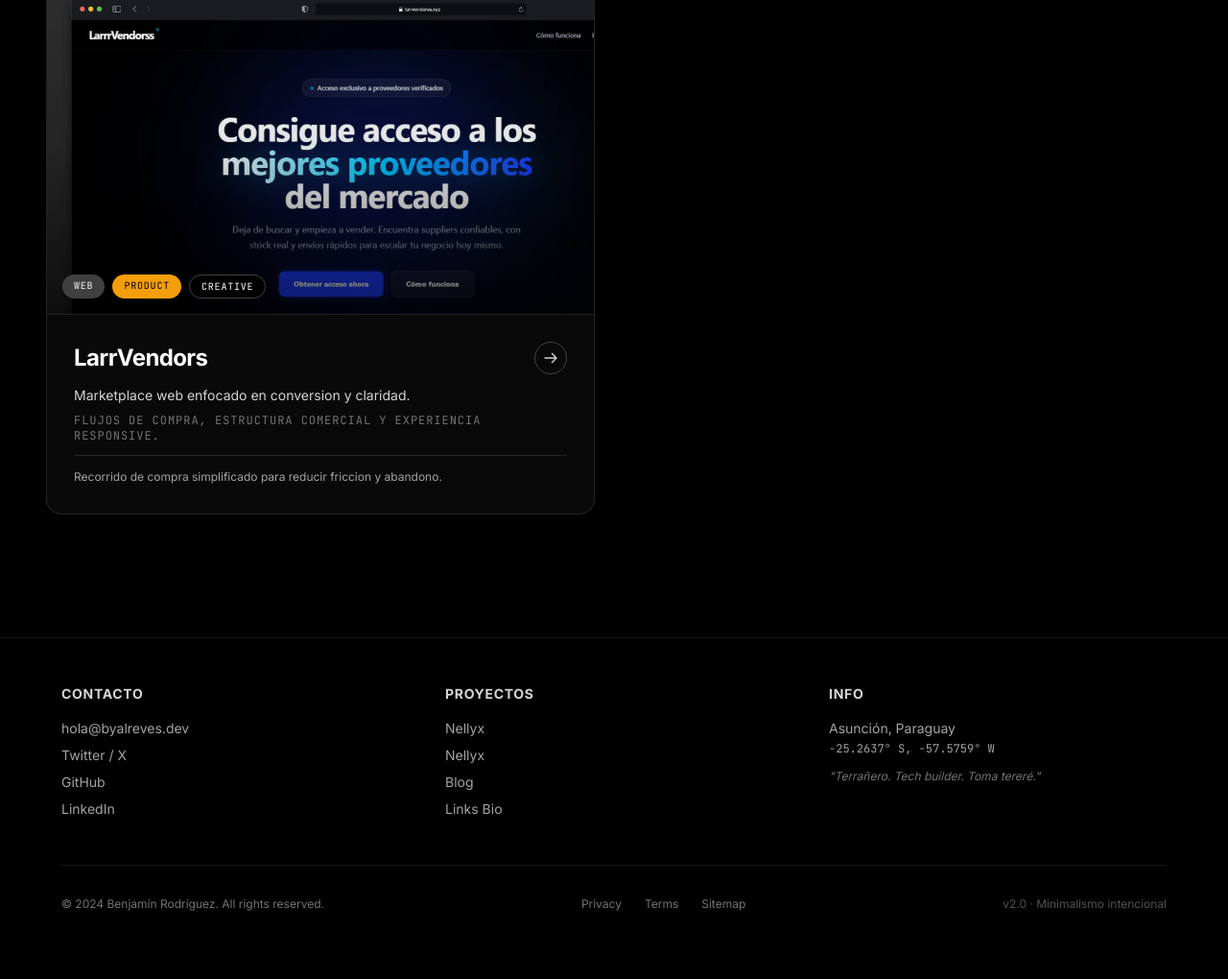
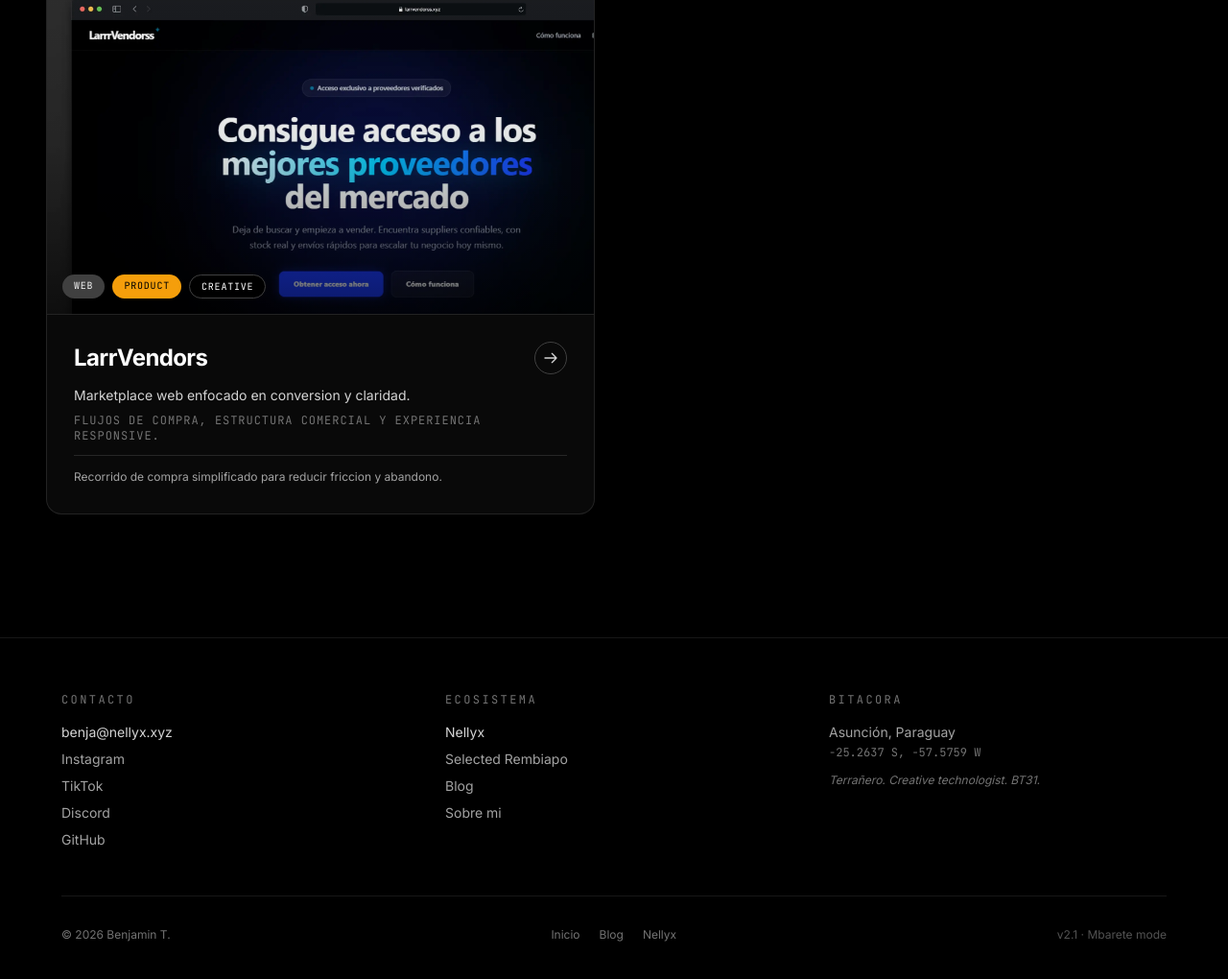
Before and after one commit to AjnebAlReves/website, an Astro site: page / in a window 1280 px wide. Shown: the part 2841-3861 px from the top of the page at 96% size. Built offline with nearby package versions, Linux system fonts and the light colour scheme; Astro itself is replaced by a stand-in of ours.

Commit message:
Polish footer branding and add BT31 easter egg

```diff
--- a/src/components/Footer.astro
+++ b/src/components/Footer.astro
@@ -1,76 +1,73 @@
 ---
-// Footer.astro - Contacto directo + referencias mínimas
+const year = new Date().getFullYear();
 ---
 
-<footer class="bg-black border-t border-neutral-900 py-12 px-6 md:px-12">
-    <div class="max-w-6xl mx-auto">
-        <!-- Grid: Contact + Links + Cultural reference -->
-        <div class="grid grid-cols-1 md:grid-cols-3 gap-12 mb-12">
-            <!-- Contacto directo -->
+<footer class="border-t border-neutral-900 bg-black px-6 py-14 md:px-12">
+    <div class="mx-auto max-w-6xl">
+        <div class="mb-12 grid grid-cols-1 gap-12 md:grid-cols-3">
             <div>
-                <h3 class="text-sm font-bold uppercase tracking-wider mb-4 text-neutral-300">Contacto</h3>
+                <h3 class="mb-4 font-mono text-xs uppercase tracking-[0.2em] text-neutral-500">Contacto</h3>
                 <div class="space-y-2">
-                    <a href="mailto:hola@byalreves.dev" class="text-sm text-neutral-400 hover:text-amber-400 transition block">
-                        hola@byalreves.dev
+                    <a href="mailto:benja@nellyx.xyz" class="block text-sm text-neutral-300 transition hover:text-amber-400">
+                        benja@nellyx.xyz
                     </a>
-                    <a href="https://twitter.com" target="_blank" rel="noopener noreferrer" class="text-sm text-neutral-400 hover:text-amber-400 transition block">
-                        Twitter / X
+                    <a href="https://instagram.com/AjnebAlReves" target="_blank" rel="noopener noreferrer" class="block text-sm text-neutral-400 transition hover:text-amber-400">
+                        Instagram
                     </a>
-                    <a href="https://github.com" target="_blank" rel="noopener noreferrer" class="text-sm text-neutral-400 hover:text-amber-400 transition block">
+                    <a href="https://tiktok.com/@AjnebAlReves" target="_blank" rel="noopener noreferrer" class="block text-sm text-neutral-400 transition hover:text-amber-400">
+                        TikTok
+                    </a>
+                    <a href="https://discord.com/users/AjnebAlReves" target="_blank" rel="noopener noreferrer" class="block text-sm text-neutral-400 transition hover:text-amber-400">
+                        Discord
+                    </a>
+                    <a href="https://github.com/AjnebAlReves" target="_blank" rel="noopener noreferrer" class="block text-sm text-neutral-400 transition hover:text-amber-400">
                         GitHub
-                    </a>
-                    <a href="https://linkedin.com" target="_blank" rel="noopener noreferrer" class="text-sm text-neutral-400 hover:text-amber-400 transition block">
-                        LinkedIn
                     </a>
                 </div>
             </div>
 
-            <!-- Proyectos principales -->
             <div>
-                <h3 class="text-sm font-bold uppercase tracking-wider mb-4 text-neutral-300">Proyectos</h3>
+                <h3 class="mb-4 font-mono text-xs uppercase tracking-[0.2em] text-neutral-500">Ecosistema</h3>
                 <div class="space-y-2">
-                    <a href="https://nellyx.xyz" target="_blank" rel="noopener noreferrer" class="text-sm text-neutral-400 hover:text-amber-400 transition block">
+                    <a href="https://nellyx.xyz" target="_blank" rel="noopener noreferrer" class="block text-sm text-neutral-300 transition hover:text-amber-400">
                         Nellyx
                     </a>
-                    <a href="https://nellyx.xyz" target="_blank" rel="noopener noreferrer" class="text-sm text-neutral-400 hover:text-amber-400 transition block">
-                        Nellyx
+                    <a href="#proyectos" class="block text-sm text-neutral-400 transition hover:text-amber-400">
+                        Selected Rembiapo
                     </a>
-                    <a href="/blog" class="text-sm text-neutral-400 hover:text-amber-400 transition block">
+                    <a href="/blog" class="block text-sm text-neutral-400 transition hover:text-amber-400">
                         Blog
                     </a>
-                    <a href="/inbio" class="text-sm text-neutral-400 hover:text-amber-400 transition block">
-                        Links Bio
+                    <a href="#about" class="block text-sm text-neutral-400 transition hover:text-amber-400">
+                        Sobre mi
                     </a>
                 </div>
             </div>
 
-            <!-- Info + Ubicación cultural sutil -->
             <div>
-                <h3 class="text-sm font-bold uppercase tracking-wider mb-4 text-neutral-300">Info</h3>
+                <h3 class="mb-4 font-mono text-xs uppercase tracking-[0.2em] text-neutral-500">Bitacora</h3>
                 <div class="space-y-3 text-sm text-neutral-400">
                     <p>
                         Asunción, Paraguay
                         <br />
-                        <span class="font-mono text-xs">-25.2637° S, -57.5759° W</span>
+                        <span class="font-mono text-xs text-neutral-500">-25.2637 S, -57.5759 W</span>
                     </p>
                     <p class="text-xs italic text-neutral-500">
-                        "Terrañero. Tech builder. Toma tereré."
+                        Terrañero. Creative technologist. BT31.
                     </p>
                 </div>
             </div>
         </div>
 
-        <!-- Divider -->
         <div class="border-t border-neutral-900 py-8">
-            <!-- Bottom info -->
-            <div class="flex flex-col md:flex-row justify-between items-center gap-6 text-xs text-neutral-500">
-                <p>© 2024 Benjamín Rodríguez. All rights reserved.</p>
-                <div class="flex gap-6">
-                    <a href="#" class="hover:text-neutral-300 transition">Privacy</a>
-                    <a href="#" class="hover:text-neutral-300 transition">Terms</a>
-                    <a href="#" class="hover:text-neutral-300 transition">Sitemap</a>
+            <div class="flex flex-col items-start justify-between gap-4 text-xs text-neutral-500 md:flex-row md:items-center">
+                <p>© {year} Benjamin T.</p>
+                <div class="flex gap-5">
+                    <a href="/" class="transition hover:text-neutral-300">Inicio</a>
+                    <a href="/blog" class="transition hover:text-neutral-300">Blog</a>
+                    <a href="https://nellyx.xyz" target="_blank" rel="noopener noreferrer" class="transition hover:text-neutral-300">Nellyx</a>
                 </div>
-                <p class="text-neutral-600">v2.0 · Minimalismo intencional</p>
+                <p class="text-neutral-600">v2.1 · Mbarete mode</p>
             </div>
         </div>
     </div>
--- a/src/layouts/Layout.astro
+++ b/src/layouts/Layout.astro
@@ -84,6 +84,12 @@
 </head>
 <body class="flex flex-col min-h-screen overflow-x-hidden">
     <div class="noise"></div>
+    <div
+        id="bt31-easter-egg"
+        class="pointer-events-none fixed bottom-6 right-6 z-50 hidden rounded-full border border-amber-500/50 bg-black/85 px-4 py-2 font-mono text-xs uppercase tracking-[0.2em] text-amber-300"
+    >
+        BT31 unlocked
+    </div>
 
     <!-- Navegación: Minimalista, top-right -->
     <nav class="relative z-10 px-6 md:px-12 py-6 flex justify-between items-center border-b border-neutral-900">
@@ -101,5 +107,26 @@
     <main class="relative z-10 flex-grow">
         <slot />
     </main>
+    <script>
+        const egg = document.getElementById("bt31-easter-egg");
+        let buffer = "";
+        let timeoutId: ReturnType<typeof setTimeout> | null = null;
+
+        window.addEventListener("keydown", (event) => {
+            if (event.ctrlKey || event.metaKey || event.altKey) return;
+            const key = event.key.toLowerCase();
+            if (!/^[a-z0-9]$/.test(key)) return;
+
+            buffer = (buffer + key).slice(-4);
+            if (buffer !== "bt31" || !egg) return;
+
+            egg.classList.remove("hidden");
+            if (timeoutId) clearTimeout(timeoutId);
+            timeoutId = setTimeout(() => {
+                egg.classList.add("hidden");
+            }, 2200);
+            buffer = "";
+        });
+    </script>
 </body>
 </html>
```
